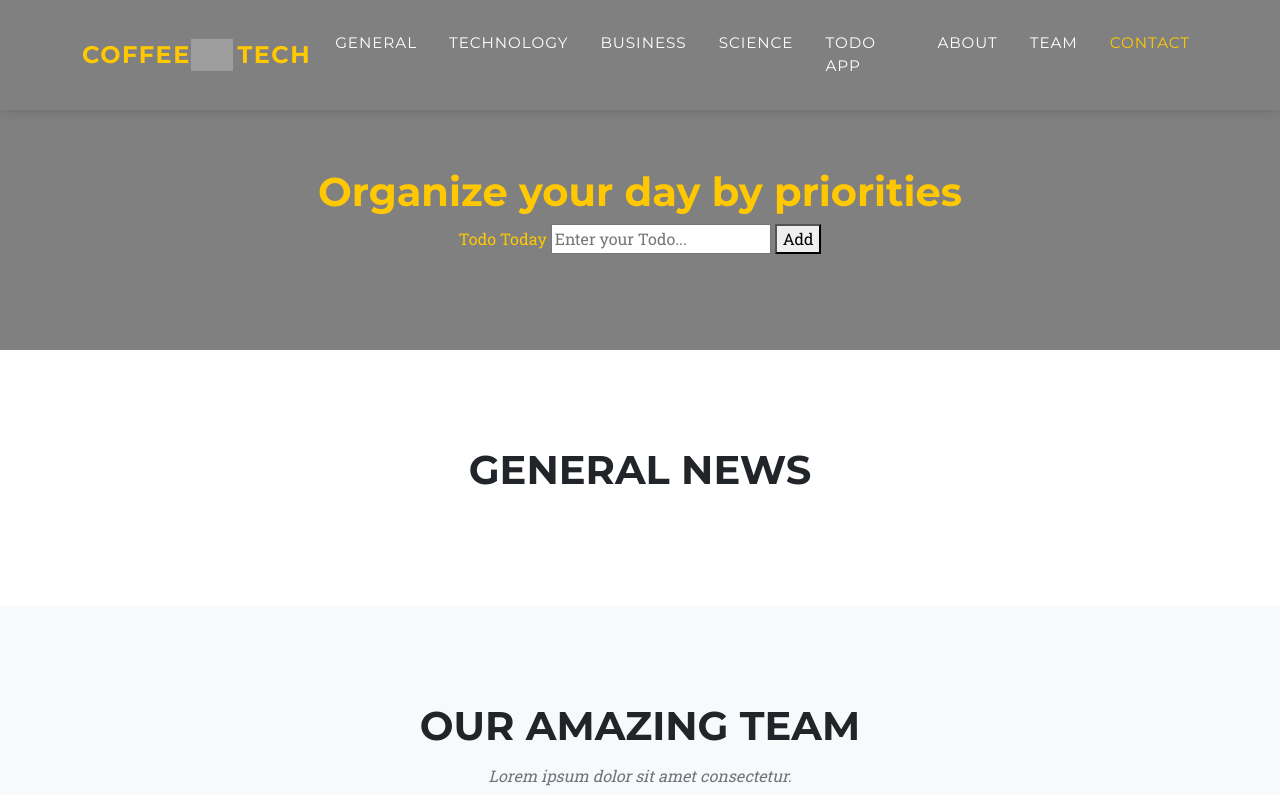
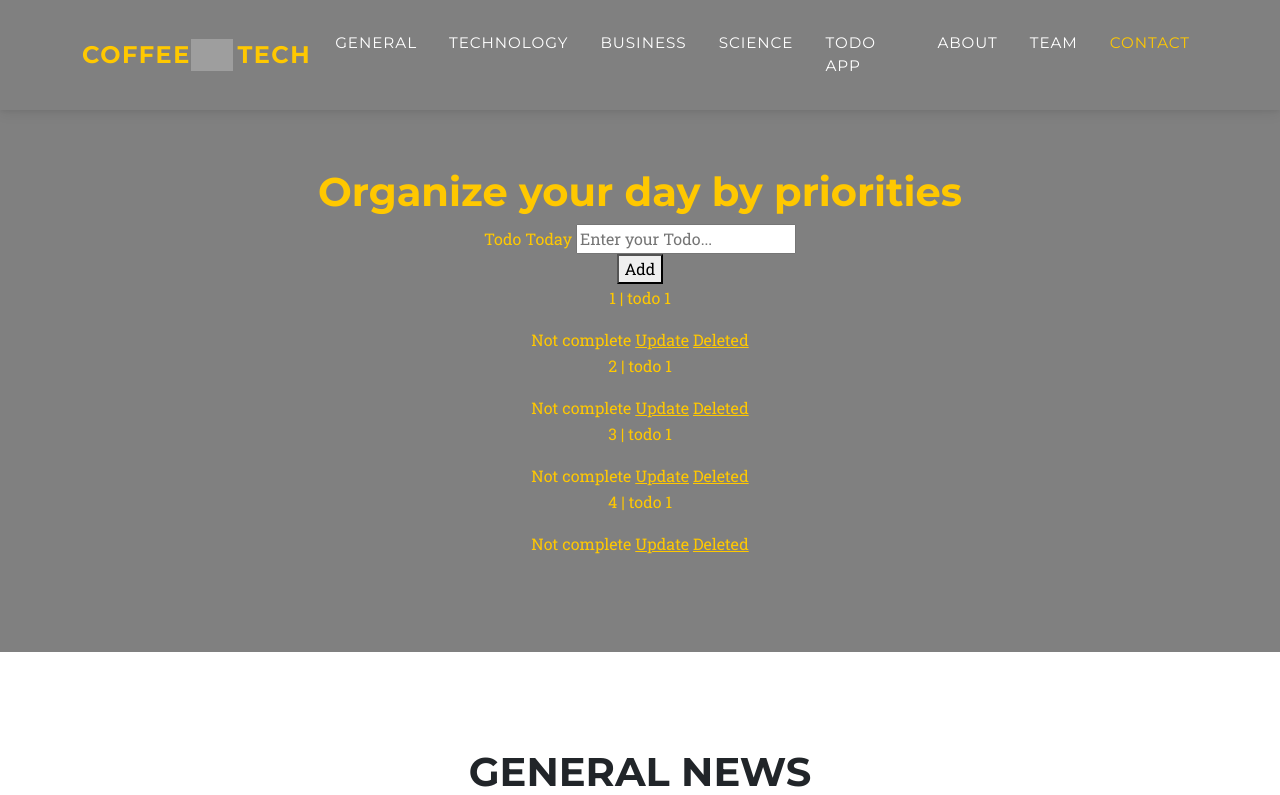
Before and after one commit to Manuperezro/Coffe-and-Tech-Hub, a Flask app: page /todo.html in a window 1280 px wide. Shown: the top 795 px of the page. Run offline with Flask 2, Linux system fonts and the light colour scheme; data comes from the database, SQL or seed files in the repository; both versions use the stored data as it was after the commit; some libraries are stand-ins or nearby versions; grey boxes are pictures that could not be loaded.

Commit message:
update and deleted buttons added

```diff
--- a/run.py
+++ b/run.py
@@ -55,7 +55,7 @@ def todo():
     #show all todos:
     todo_list = Todo.query.all()
     print(todo_list)
-    return render_template("todo.html", page_title="Todo-List")
+    return render_template("todo.html", todo_list=todo_list)
 
 
 if __name__ == "__main__":
--- a/templates/todo.html
+++ b/templates/todo.html
@@ -24,17 +24,33 @@ This is the Home page
         <h1>Organize your day by priorities</h1>
 
         <form action="">
-
             <div>
 
                 <label for="">Todo Today</label>
-                <input type="text" name="title" placeholder="Enter your Todo...">
+                <input type="text" name="title" placeholder="Enter your Todo..."><br>
                 <button type="Submit">Add</button>
 
             </div>
+        </form>
 
+        {% for todo in todo_list %}
 
-        </form>
+        <p> {{ todo.id }} |  {{ todo.title }}</p>
+
+        {% if todo.complete == false %}
+
+        <span>Not complete</span>
+
+        {% else %}
+
+        <span>Complete</span>
+
+        {% endif %}
+
+        <a href="">Update</a>
+        <a href="">Deleted</a>
+
+        {% endfor %}
 
     </div>
 </header>
```
Also changed, not shown: db.sqlite.
